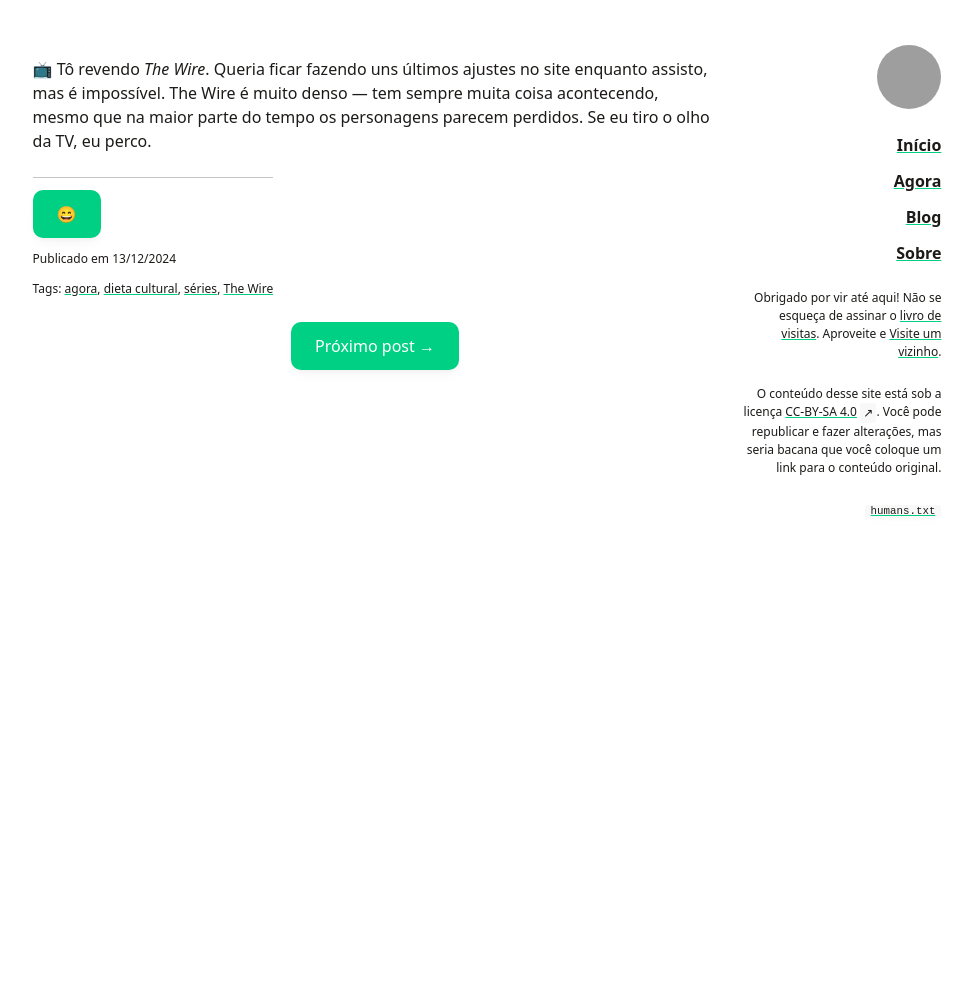
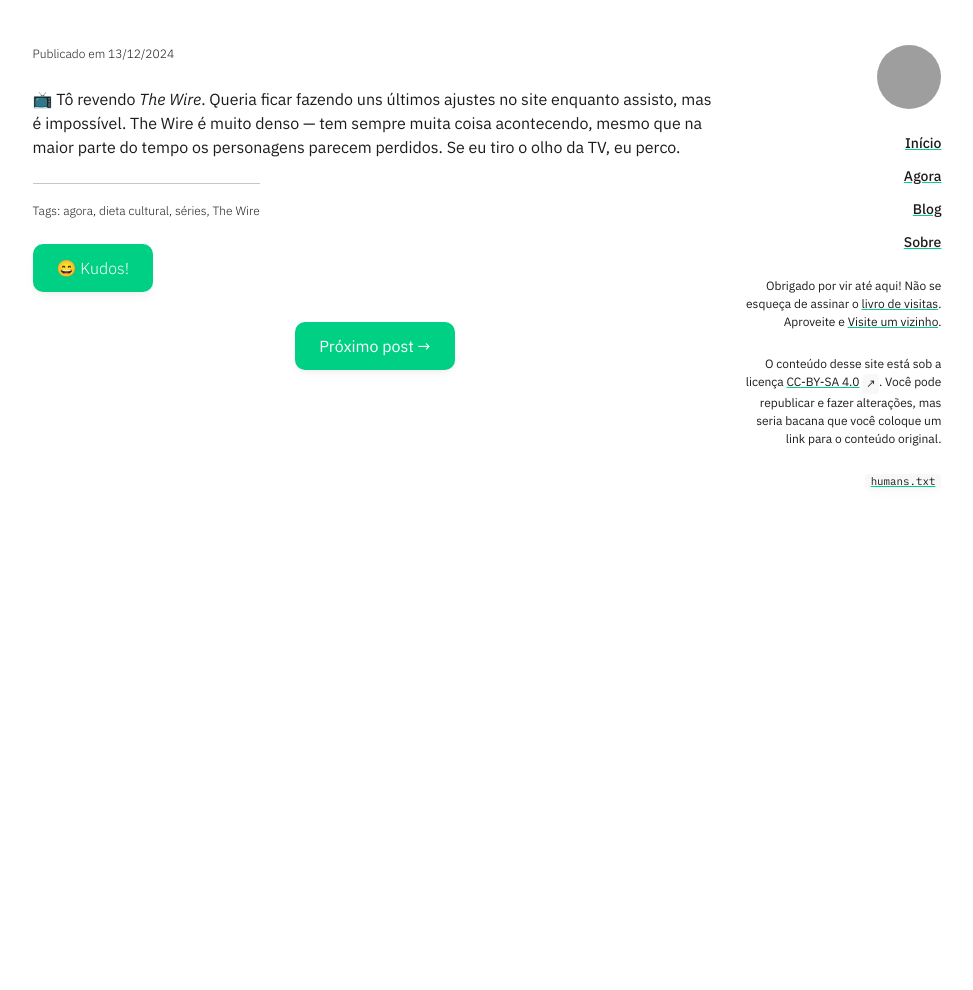
Before and after one commit to arthrfrts/arthrfrts, a Jekyll site: the page built from _posts/2024-12-13-revendo-the-wire.md, in a window 1280 px wide. Shown: the whole page, without its empty margins (153-1126 px from the left). Built offline with Jekyll 4.4.1, drawn with Linux system fonts in a browser that asks for light colours; a script that is not in the unit is left out; grey boxes are pictures that could not be loaded.

Commit message:
fix: adds new styles for post meta

```diff
--- a/_layouts/home.html
+++ b/_layouts/home.html
@@ -20,8 +20,8 @@ layout: default
         {{ now.content }}
       </div>
 
-      <footer class="post-footer">
-        <a class="post-meta post-permalink" href="{{ now.url | relative_url }}" rel="bookmark">
+      <footer class="post-footer post-meta">
+        <a class="post-permalink" href="{{ now.url | relative_url }}" rel="bookmark">
           <time datetime="{{ now.date | date_to_xmlschema }}">{{- now.date | date: "%d/%m/%Y às %H:%M" -}}</time>
         </a>
       </footer>
--- a/_layouts/post.html
+++ b/_layouts/post.html
@@ -9,6 +9,22 @@ layout: default
         {{ page.title }}
       </h1>
     {% endif %}
+    <p class="post-meta">
+      Publicado em
+
+      <a class="post-date" href="{{ page.url | absolute_url }}">
+        <time datetime="{{ page.date | date_to_xmlschema }}">
+          {{ page.date | date: "%d/%m/%Y" }}
+        </time>
+      </a>
+
+      <span class="post-author a11y-helper">
+        por
+        <a href="{{ post.author.url | default: site.author.url }}" rel="author">
+          {{ post.author.name | default: site.author.name }}
+        </a>
+      </span>
+    </p>
   </header>
 
   <div class="post-content">
@@ -17,21 +33,6 @@ layout: default
 
   <footer class="post-footer">
     <ul class="post-meta">
-      <li>
-        <button class="tinylytics_kudos" data-path="{{- page.url | relative_url -}}" aria-label="Gostou desse post? Clique aqui e envie um joinha ao autor!">😄</button>
-      </li>
-      <li class="post-author a11y-helper">
-        Por
-        <a href="{{ post.author.url | default: site.author.url }}" rel="author">
-          {{ post.author.name | default: site.author.name }}
-        </a>
-      </li>
-      <li>
-        Publicado em
-        <time datetime="{{ page.date | date_to_xmlschema }}">
-          {{ page.date | date: "%d/%m/%Y" }}
-        </time>
-      </li>
       {% if page.last_modified_at %}
         <li class="post-update-time a11y-helper">
           Atualizado em
@@ -56,6 +57,10 @@ layout: default
           {%- endfor -%}
         </li>
       {% endif %}
+
+      <li>
+        <button class="tinylytics_kudos" data-path="{{- page.url | relative_url -}}" aria-label="Gostou desse post? Clique aqui e envie um joinha ao autor!">😄 Kudos!</button>
+      </li>
     </ul>
   </footer>
 
--- a/assets/css/base.css
+++ b/assets/css/base.css
@@ -10,9 +10,9 @@
   --yellow: 252, 185, 0;
   --blue: 6, 147, 227;
 
-  --base-font-family: ui-sans-serif, system-ui, sans-serif;
+  --base-font-family: "IBM Plex Sans", ui-sans-serif, system-ui, sans-serif;
   --headings-font-family: var(--base-font-family);
-  --code-font-family: ui-monospace, monospace;
+  --code-font-family: "IBM Plex Mono", ui-monospace, monospace;
 
   --base-font-size: 1rem;
   --base-line-height: 1.5;
@@ -167,6 +167,12 @@ ol ol { list-style: lower-alpha; }
 
 
 ul, ol { margin-left: var(--spacing-unit); }
+
+ul > li,
+ol > li {
+  margin-top: calc(var(--spacing-unit) / 2);
+  margin-bottom: calc(var(--spacing-unit) / 2);
+}
 
 li::marker { color: rgb(var(--red)); }
 
--- a/assets/css/layout.css
+++ b/assets/css/layout.css
@@ -73,7 +73,8 @@
   flex-flow: column nowrap;
   gap: calc(var(--spacing-unit) / 2);
   align-items: flex-end;
-  font-weight: 700;
+  font-weight: 500;
+  font-size: 0.875rem;
 }
 
 @media screen and (max-width: 600px) {
@@ -203,7 +204,19 @@
 
 .post-title { margin-bottom: 0; }
 
-.post-meta { font-size: 0.75rem; }
+.post-meta {
+  font-size: 0.75rem;
+  font-weight: 300;
+}
+
+.post-meta a {
+  text-decoration-color: transparent;
+}
+
+.post-meta > li {
+  margin-top: calc(var(--spacing-unit) / 4);
+  margin-bottom: calc(var(--spacing-unit) / 4);
+}
 
 .post-content > :last-child { margin-bottom: 0; }
 
@@ -232,4 +245,5 @@
 
 .pagination a {
   flex: 0 0 auto;
+  color: var(--color-background);
 }
```
